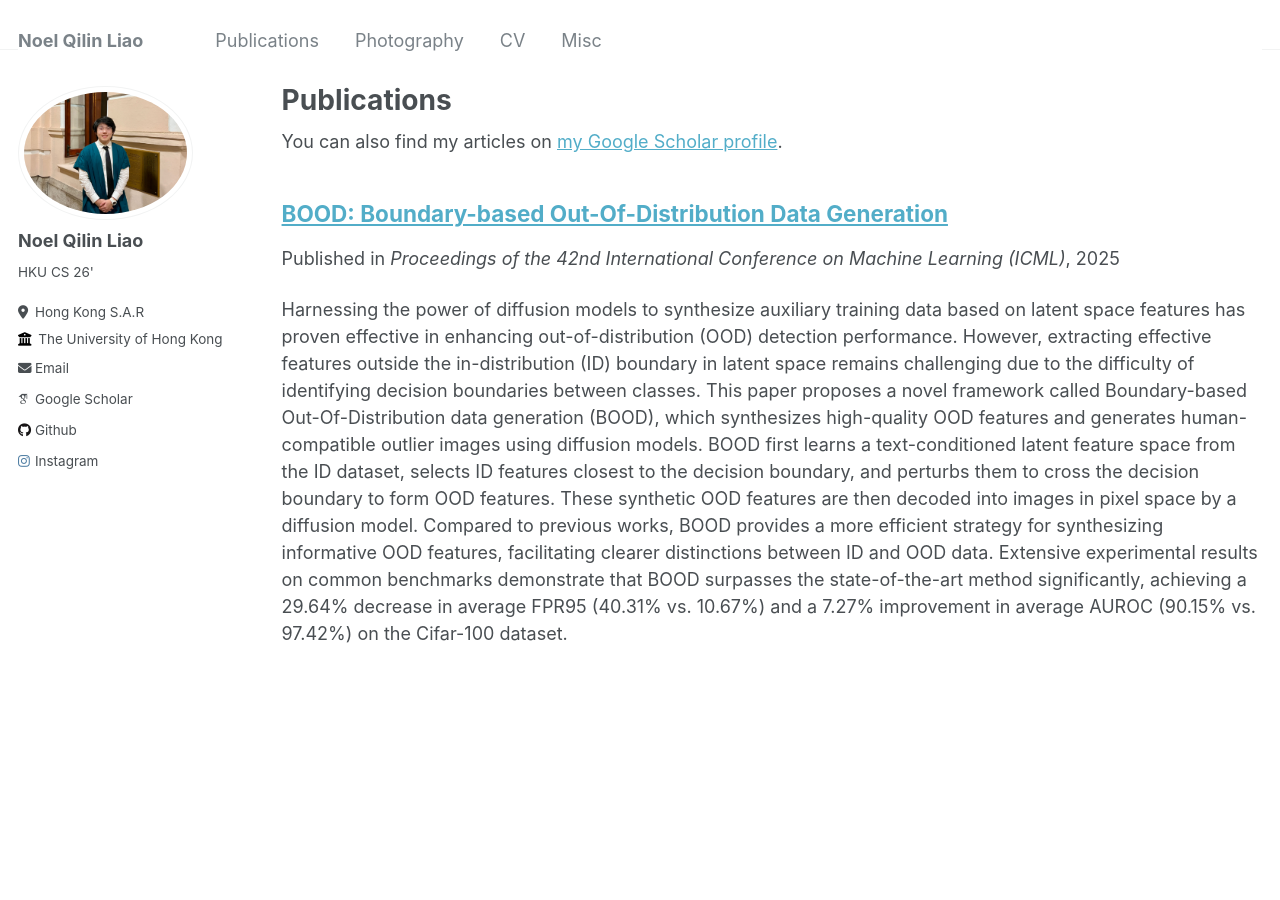
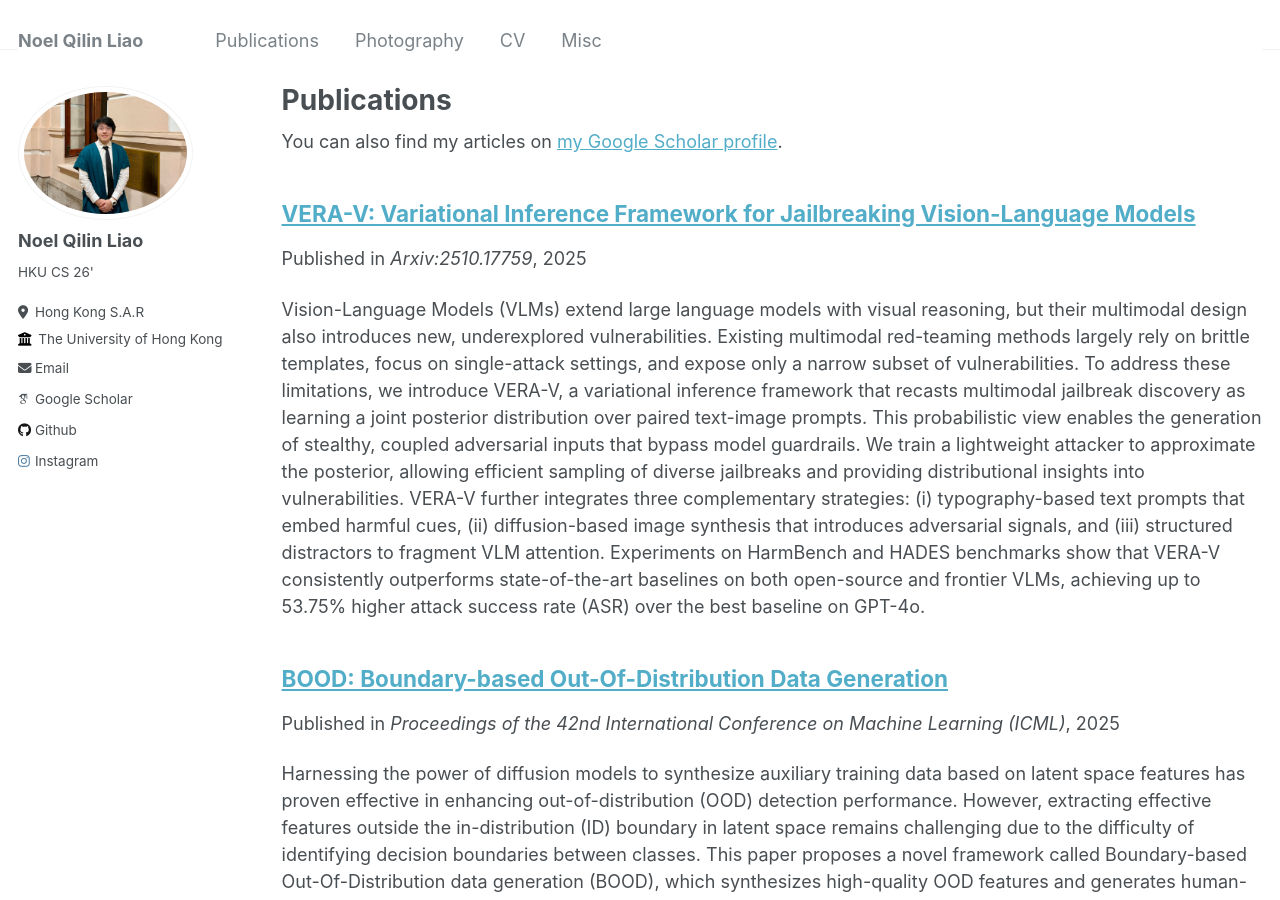
Before and after one commit to kxwhiowo/kxwhiowo.github.io, a Jekyll site: the page built from _pages/publications.md, in a window 1280 px wide and 900 px high. Built offline with Jekyll 4.4.1, drawn with Linux system fonts in a browser that asks for light colours; some web fonts are replaced.

Commit message:
update pub

```diff
--- /dev/null
+++ b/_publications/VERAV.md
@@ -0,0 +1,12 @@
+---
+title: "VERA-V: Variational Inference Framework for Jailbreaking Vision-Language Models"
+collection: publications
+permalink: /publication/VERAV
+date: 2025-10-20
+author: Qilin Liao, Anamika Lochab, Ruqi Zhang
+venue: 'Arxiv:2510.17759'
+---
+
+Vision-Language Models (VLMs) extend large language models with visual reasoning, but their multimodal design also introduces new, underexplored vulnerabilities. Existing multimodal red-teaming methods largely rely on brittle templates, focus on single-attack settings, and expose only a narrow subset of vulnerabilities. To address these limitations, we introduce VERA-V, a variational inference framework that recasts multimodal jailbreak discovery as learning a joint posterior distribution over paired text-image prompts. This probabilistic view enables the generation of stealthy, coupled adversarial inputs that bypass model guardrails. We train a lightweight attacker to approximate the posterior, allowing efficient sampling of diverse jailbreaks and providing distributional insights into vulnerabilities. VERA-V further integrates three complementary strategies: (i) typography-based text prompts that embed harmful cues, (ii) diffusion-based image synthesis that introduces adversarial signals, and (iii) structured distractors to fragment VLM attention. Experiments on HarmBench and HADES benchmarks show that VERA-V consistently outperforms state-of-the-art baselines on both open-source and frontier VLMs, achieving up to 53.75% higher attack success rate (ASR) over the best baseline on GPT-4o.
+
+Please check our paper [here](https://arxiv.org/abs/2510.17759).
```
Also changed, not shown: _publications/BOOD.md (+1 -1 lines).
